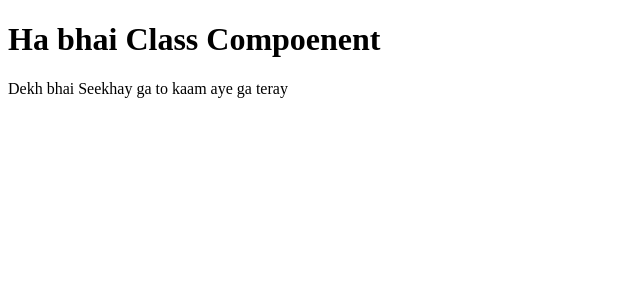
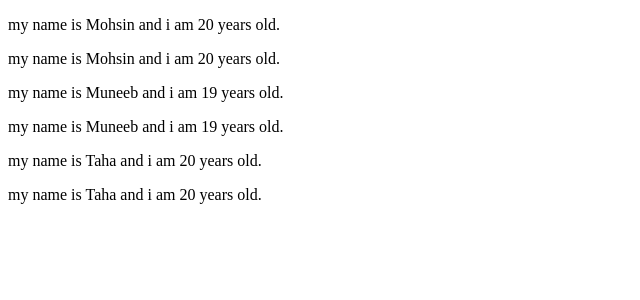
Before and after one commit to mohsinsaleheen1/React-Practice-Basic-to-Advance-, a React (Vite) app in the folder ClassComponent/: page / in a window 1280 px wide. Shown: the top 300 px of the page, without its empty margins (0-640 px from the left). Built offline with nearby package versions, Linux system fonts and the light colour scheme.

Commit message:
Props in Class Component

```diff
--- a/ClassComponent/package.json
+++ b/ClassComponent/package.json
@@ -10,6 +10,7 @@
     "preview": "vite preview"
   },
   "dependencies": {
+    "prop-types": "^15.8.1",
     "react": "^19.2.0",
     "react-dom": "^19.2.0"
   },
--- a/ClassComponent/src/App.jsx
+++ b/ClassComponent/src/App.jsx
@@ -1,11 +1,15 @@
 import "./App.css";
 import React, { Component } from "react";
+import Props from "./components/Props";
 class App extends Component {
   render() {
     return (
       <>
-        <h1>Ha bhai Class Compoenent</h1>
-        <p>Dekh bhai Seekhay ga to kaam aye ga teray</p>
+        {/* <h1>Ha bhai Class Compoenent</h1>
+        <p>Dekh bhai Seekhay ga to kaam aye ga teray</p> */}
+        <Props name="Mohsin" age={20} />
+        <Props name="Muneeb" age={19} />
+        <Props name="Taha" age={20} />
       </>
     );
   }
--- /dev/null
+++ b/ClassComponent/src/components/Props.jsx
@@ -0,0 +1,38 @@
+// import React, { Component } from "react";
+// export default class Props extends Component {
+//   render() {
+//     return (
+//       <div>
+//         <h1>A jao seekho main seekha rha hun </h1>
+//         <p>
+//           My name is {this.props.name} i am {this.props.age} year old
+//         </p>
+//       </div>
+//     );
+//   }
+// }
+import React, { Component } from "react";
+import PropTypes from "prop-types";
+
+export default class Props extends Component {
+  static propTypes = {
+    prop: PropTypes,
+  };
+
+  render() {
+    return (
+      <div>
+        <p>
+          my name is {this.props.name} and i am {this.props.age} years old.
+        </p>
+        <p>
+          my name is {this.props.name} and i am {this.props.age} years old.
+        </p>
+      </div>
+    );
+  }
+}
+Props.propTypes = {
+  name: PropTypes.string,
+  age: PropTypes.number,
+};
```
Also changed, not shown: 1 other file (tests, documents, lock files or other folders).
